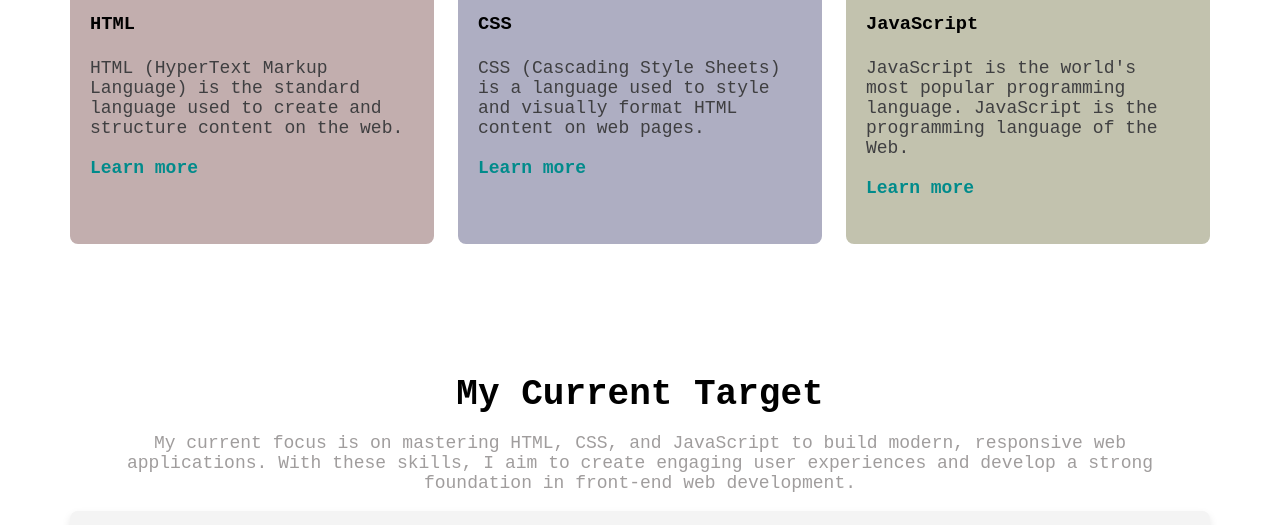
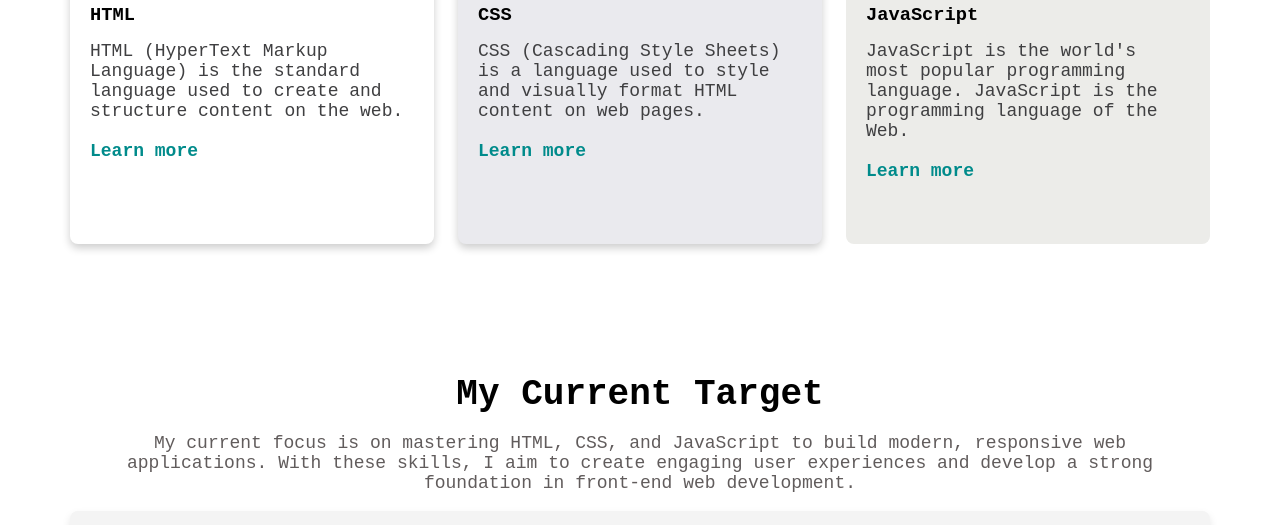
Before and after one commit to ismailahammed1/reset9-assing1-resume, a plain HTML site: page index.html in a window 1280 px wide. Shown: the part 3067-3592 px from the top of the page. Drawn offline with Linux system fonts and the light colour scheme; a web font is replaced by a local one.

Commit message:
add  html and js card shadow

```diff
--- a/style/style.css
+++ b/style/style.css
@@ -212,7 +212,7 @@ iframe {
   font-size: 18px;
   max-width: 1110px;
   text-align: center;
-  color: rgb(160, 157, 157);
+  color: rgb(97, 92, 92);
 }
 
 .my-target-card {
@@ -220,20 +220,24 @@ iframe {
   justify-content: center;
   align-items: center;
   gap: 24px;
-  width: 100%;
-  max-width: 1140px;
+  width: 1140px;
 }
+
 
 .my-target-html {
   width: 364px;
   height: 300px;
-  background-color: rgb(194, 174, 174);
+  background-color: #eeeae9;
   display: flex;
   flex-direction: column;
   justify-content: flex-start;
   align-items: flex-start;
   border-radius: 8px;
   padding: 20px;
+  box-shadow: 0 4px 8px rgba(0, 0, 0, 0.2);
+  padding: 20px;
+  border-radius: 8px;
+  background-color: #fff;
 }
 
 .my-target-html img {
@@ -241,22 +245,19 @@ iframe {
   margin-bottom: 10px;
 }
 
-.my-target-html h4 {
+.my-target-html h3 {
   margin: 10px 0;
   text-align: left;
 }
 
-/* .my-target-html p {
-  text-align: left;
-  margin: 5px 0;
-  color: rgb(63, 63, 65);
-} */
-
 .my-target-Css {
   width: 364px;
   height: 300px;
-
-  background-color: rgb(174, 174, 194);
+  box-shadow: 0 4px 8px rgba(0, 0, 0, 0.2);
+  padding: 20px;
+  border-radius: 8px;
+  background-color: #fff;
+  background-color: rgb(234, 234, 238);
   display: flex;
   flex-direction: column;
   justify-content: flex-start;
@@ -270,7 +271,7 @@ iframe {
   margin-bottom: 10px;
 }
 
-.my-target-Css h4 {
+.my-target-Css h3 {
   margin: 10px 0;
   text-align: left;
 }
@@ -284,7 +285,7 @@ iframe {
 .my-target-js {
   width: 364px;
   height: 300px;
-  background-color: rgb(194, 194, 174);
+  background-color: rgb(236, 236, 233);
   display: flex;
   flex-direction: column;
   justify-content: flex-start;
@@ -298,7 +299,7 @@ iframe {
   margin-bottom: 10px;
 }
 
-.my-target-js h4 {
+.my-target-js h3 {
   margin: 10px 0;
   text-align: left;
 }
@@ -391,13 +392,13 @@ a:hover {
   z-index: 1;
 }
 
-.Support-Head, .contact-form {
+.Support-Head,
+.contact-form {
   position: relative;
   z-index: 2;
 }
 .Support-Head {
-  padding: 64px ;
-
+  padding: 64px;
 }
 .Support-Head h1 {
   margin: 0;
```
